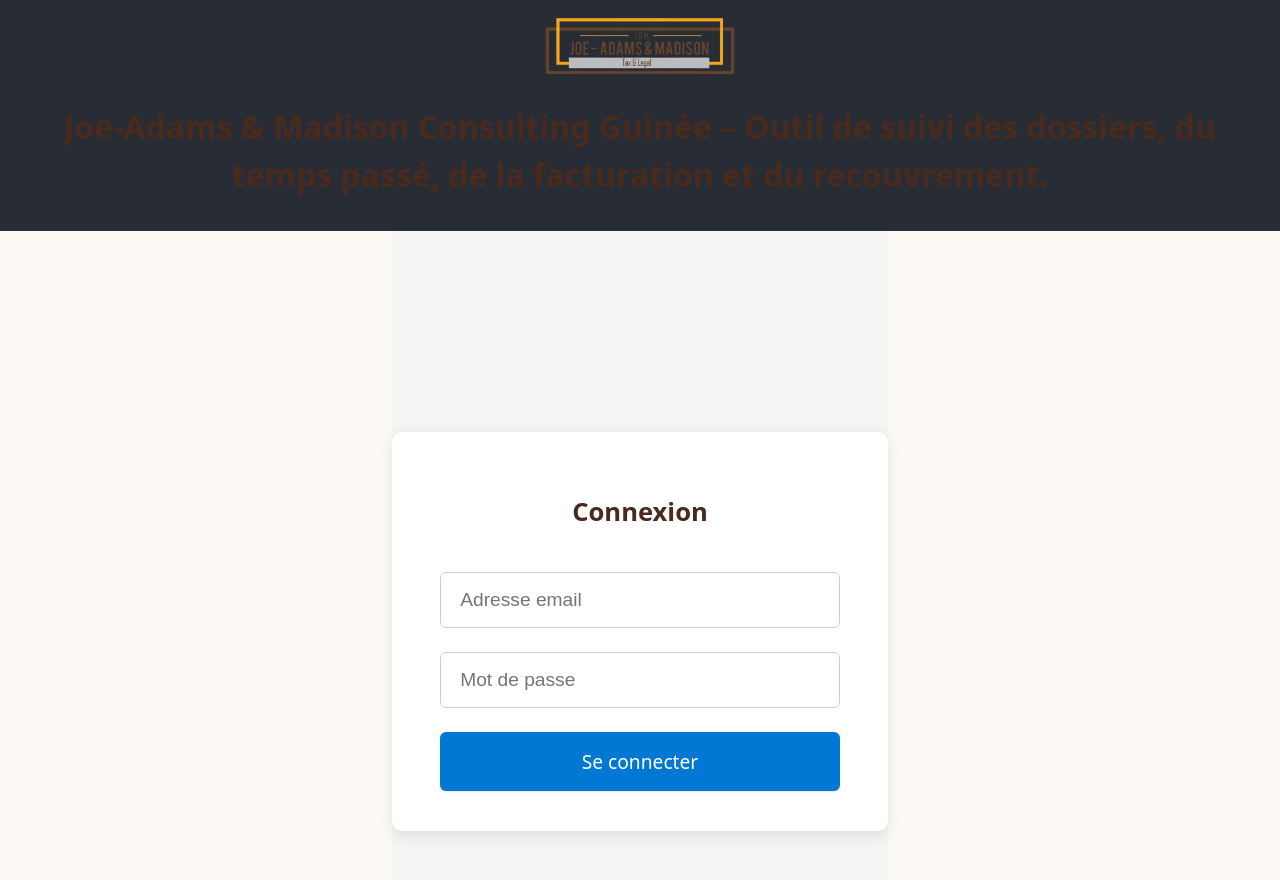
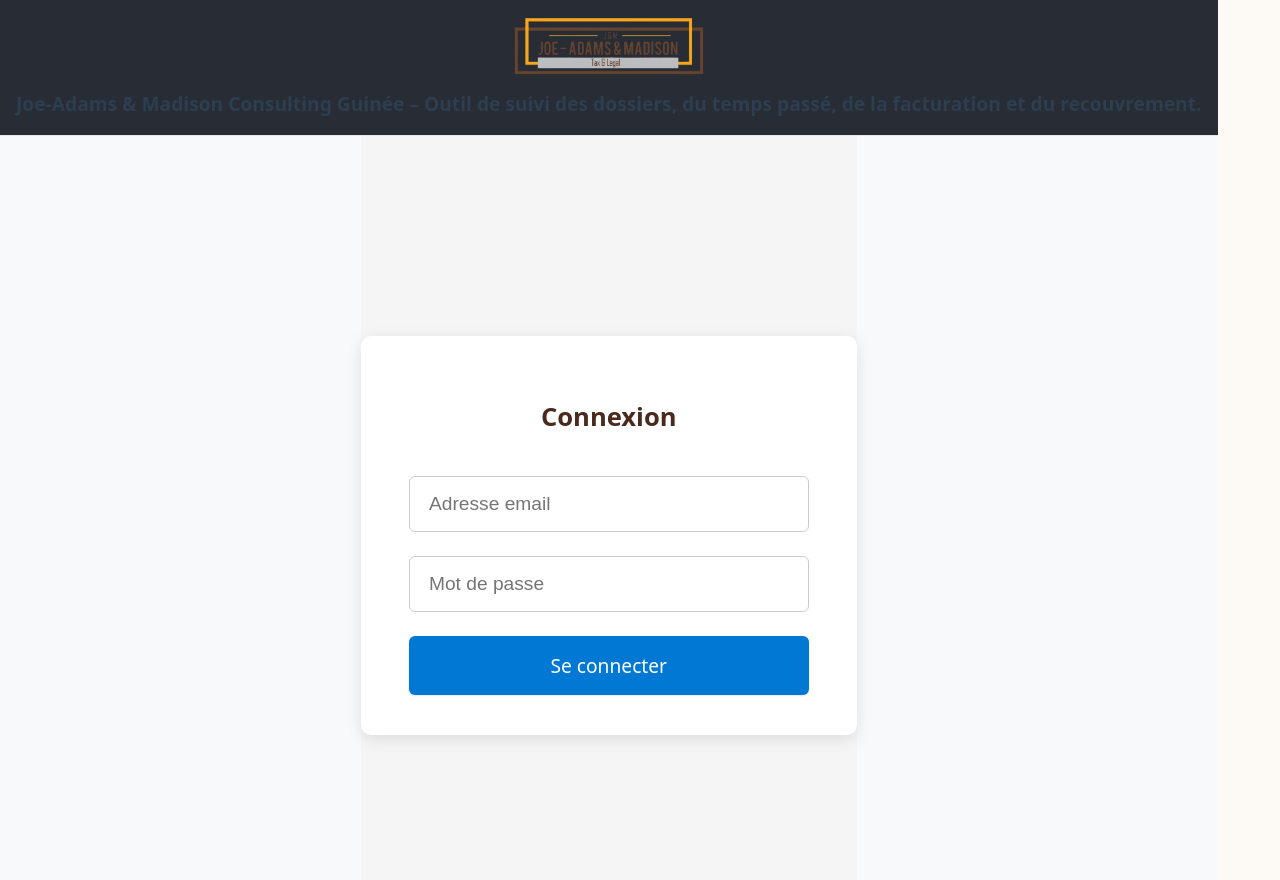
Before and after one commit to Rajo-Lahatra/JMC, a React (Vite) app: page / in a window 1280 px wide. Shown: the top 880 px of the page. Built offline with nearby package versions, Linux system fonts and the light colour scheme; no server answers.

Commit message:
finalisation apparence site

```diff
--- a/src/App.css
+++ b/src/App.css
@@ -1,4 +1,111 @@
-/* Conteneur principal de la modale - BEAUCOUP PLUS GRAND */
+/* STYLES GÉNÉRAUX DE L'APPLICATION */
+.App {
+  text-align: center;
+  background-color: #f8f9fa; /* Fond général clair */
+  min-height: 100vh;
+}
+
+.App-header {
+  background-color: #f8f9fa; /* Fond clair pour l'en-tête */
+  padding: 1rem;
+  color: #2c3e50; /* Texte sombre pour bonne visibilité */
+  border-bottom: 1px solid #e1e8ed;
+}
+
+.App-logo {
+  height: 60px; /* Taille normale du logo */
+  pointer-events: none;
+}
+
+.App-header h1 {
+  color: #2c3e50; /* Texte sombre */
+  font-size: 1.2rem;
+  margin: 0.5rem 0 0 0;
+  font-weight: 600;
+}
+
+/* Barre de profil */
+.profil-bar {
+  background: #ffffff;
+  padding: 0.8rem 1.5rem;
+  border-bottom: 1px solid #e1e8ed;
+  display: flex;
+  justify-content: space-between;
+  align-items: center;
+}
+
+.profil-name {
+  color: #2c3e50;
+  font-weight: 500;
+}
+
+/* Contenu principal */
+.main-content {
+  padding: 1.5rem;
+  background-color: #f8f9fa;
+  min-height: calc(100vh - 200px);
+}
+
+/* Boutons principaux */
+.btn-create-mission,
+.btn-import-mission {
+  background: #0078d4;
+  color: white;
+  border: none;
+  padding: 0.7rem 1.2rem;
+  border-radius: 4px;
+  cursor: pointer;
+  font-size: 0.9rem;
+  margin-right: 0.5rem;
+  margin-bottom: 0.5rem;
+}
+
+.btn-create-mission:hover,
+.btn-import-mission:hover {
+  background: #0056b3;
+}
+
+/* Section missions */
+.missions-list {
+  background: white;
+  padding: 1.5rem;
+  border-radius: 6px;
+  border: 1px solid #e1e8ed;
+  margin-top: 1.5rem;
+}
+
+.missions-list h2 {
+  color: #2c3e50;
+  margin-top: 0;
+  border-bottom: 1px solid #e1e8ed;
+  padding-bottom: 0.8rem;
+}
+
+/* Sections stats */
+.stats-section,
+.logs-section {
+  background: white;
+  padding: 1.5rem;
+  border-radius: 6px;
+  border: 1px solid #e1e8ed;
+  margin-top: 1rem;
+}
+
+/* STYLES POUR LE FORMULAIRE DE CRÉATION DE MISSION */
+.modal-overlay {
+  position: fixed;
+  top: 0;
+  left: 0;
+  right: 0;
+  bottom: 0;
+  background: rgba(0, 0, 0, 0.5);
+  display: flex;
+  justify-content: center;
+  align-items: center;
+  z-index: 1000;
+}
+
+/* Conteneur principal de la modale */
 .modal-content {
   width: 95vw;
   max-width: 1400px;
@@ -370,3 +477,12 @@
     min-height: 120px;
   }
 }
+
+/* Section login */
+.login-section {
+  display: flex;
+  justify-content: center;
+  align-items: center;
+  min-height: 60vh;
+  background-color: #f8f9fa;
+}
```
